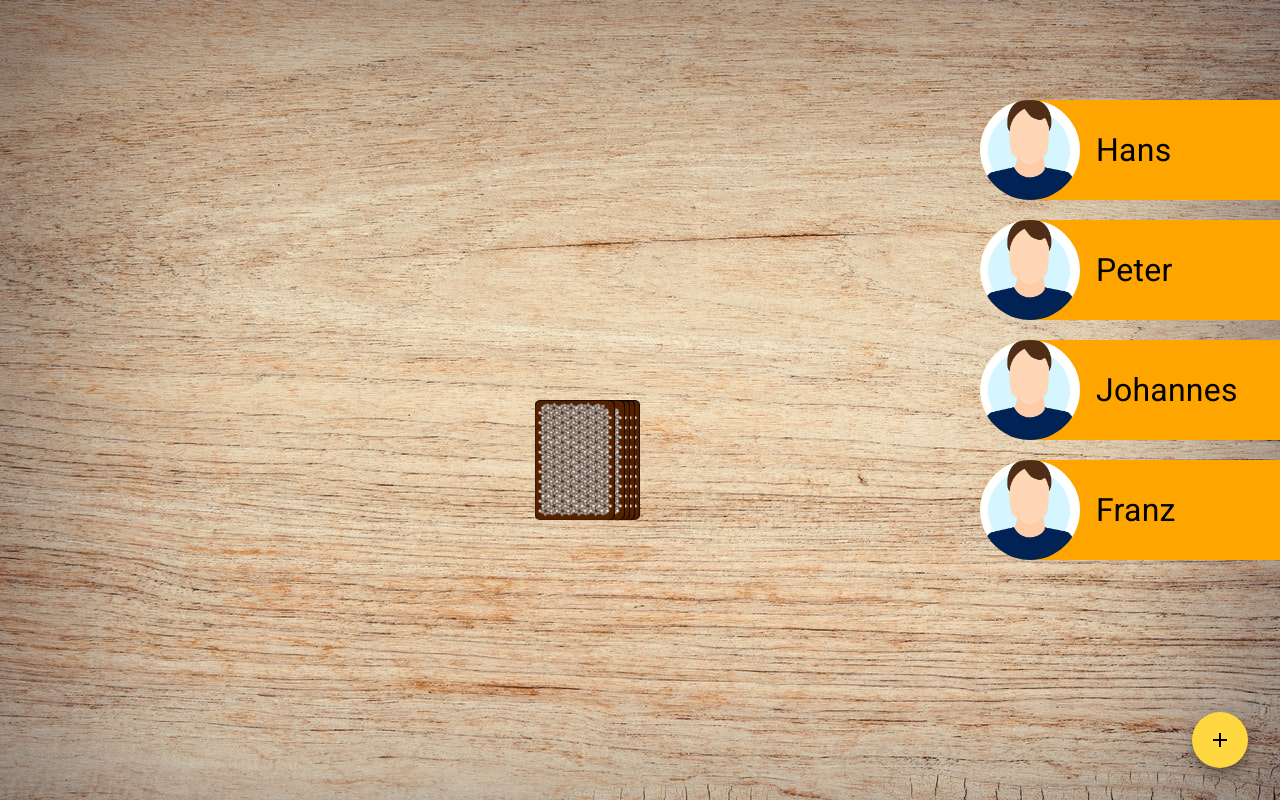
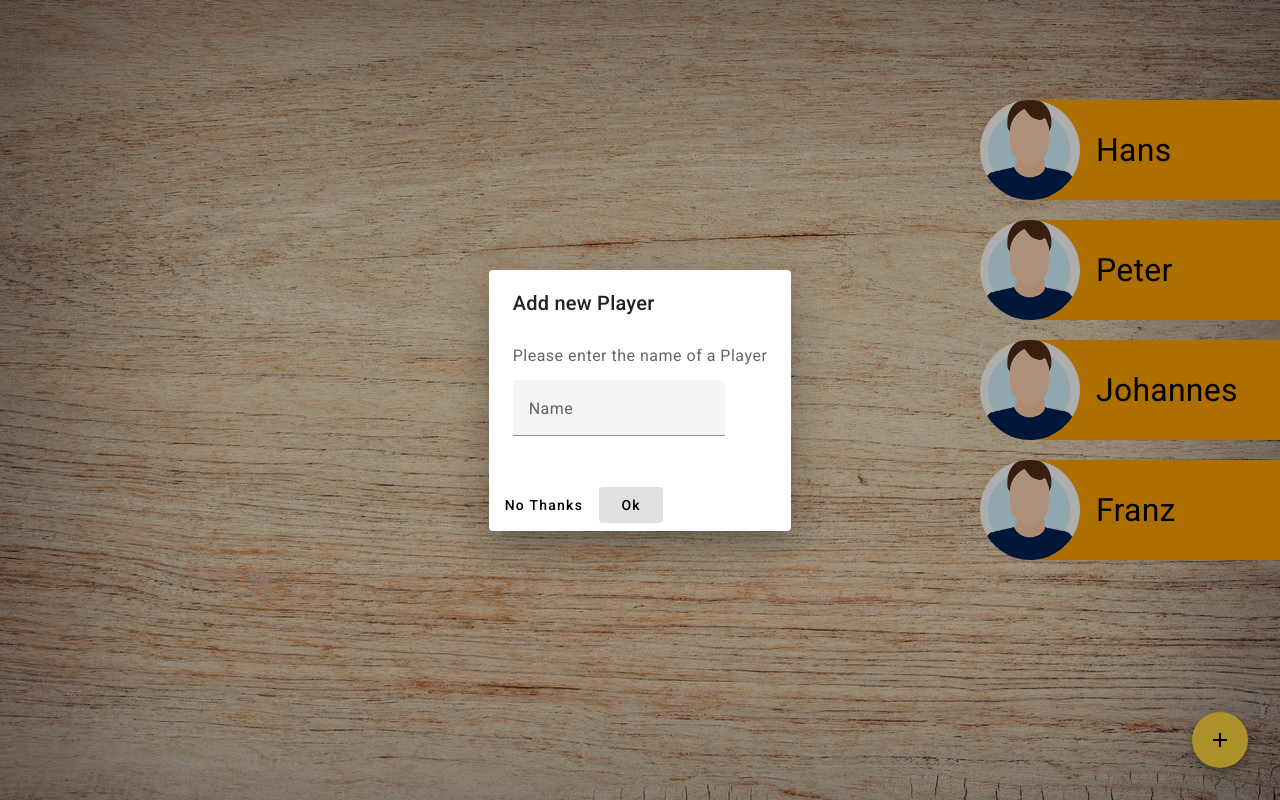
Before and after one commit to hanbit10/developerakademie-ring-of-fire, an Angular app: page /game in a window 1280 px wide. Both pictures are taken after a click on the button "add". Built offline with nearby package versions, Linux system fonts and the light colour scheme.

Commit message:
update dialog

```diff
--- /dev/null
+++ b/src/app/dialog-add-player/dialog-add-player.component.html
@@ -0,0 +1,12 @@
+<h2 mat-dialog-title>Add new Player</h2>
+<mat-dialog-content>
+  <p>Please enter the name of a Player</p>
+  <mat-form-field>
+    <mat-label>Name</mat-label>
+    <input matInput [(ngModel)]="name" />
+  </mat-form-field>
+</mat-dialog-content>
+<mat-dialog-actions>
+  <button mat-button (click)="onNoClick()">No Thanks</button>
+  <button mat-button [mat-dialog-close]="animal()" cdkFocusInitial>Ok</button>
+</mat-dialog-actions>
--- /dev/null
+++ b/src/app/dialog-add-player/dialog-add-player.component.ts
@@ -0,0 +1,38 @@
+import { Component, inject, model, OnInit, signal } from '@angular/core';
+import { CommonModule } from '@angular/common';
+
+import { PlayerComponent } from '../player/player.component';
+import { MatButtonModule } from '@angular/material/button';
+import { MatIconModule } from '@angular/material/icon';
+import { MatInputModule } from '@angular/material/input';
+import { MatDialog, MatDialogModule } from '@angular/material/dialog';
+import { MatFormFieldModule } from '@angular/material/form-field';
+import { FormsModule } from '@angular/forms';
+
+@Component({
+  selector: 'app-dialog-add-player',
+  standalone: true,
+  imports: [
+    CommonModule,
+    MatButtonModule,
+    MatDialogModule,
+    MatIconModule,
+    MatFormFieldModule,
+    MatInputModule,
+    FormsModule,
+  ],
+  templateUrl: './dialog-add-player.component.html',
+  styleUrl: './dialog-add-player.component.scss',
+})
+export class DialogAddPlayerComponent implements OnInit {
+  animal(): any {
+    // throw new Error('Method not implemented.');
+  }
+  onNoClick() {
+    // throw new Error('Method not implemented.');
+  }
+  name: any;
+  ngOnInit(): void {
+    // throw new Error('Method not implemented.');
+  }
+}
--- a/src/app/game/game.component.html
+++ b/src/app/game/game.component.html
@@ -45,6 +45,6 @@
   </div>
 </div>
 
-<button mat-fab class="btn-add">
+<button mat-fab class="btn-add" (click)="openDialog()">
   <mat-icon>add</mat-icon>
 </button>
--- a/src/app/game/game.component.ts
+++ b/src/app/game/game.component.ts
@@ -1,14 +1,23 @@
-import { Component, OnInit } from '@angular/core';
+import { Component, inject, model, OnInit, signal } from '@angular/core';
 import { CommonModule } from '@angular/common';
 import { Game } from '../../models/game';
 import { PlayerComponent } from '../player/player.component';
 import { MatButtonModule } from '@angular/material/button';
 import { MatIconModule } from '@angular/material/icon';
+import { MatDialog } from '@angular/material/dialog';
+import { FormsModule } from '@angular/forms';
+import { DialogAddPlayerComponent } from '../dialog-add-player/dialog-add-player.component';
 
 @Component({
   selector: 'app-game',
   standalone: true,
-  imports: [CommonModule, PlayerComponent, MatButtonModule, MatIconModule],
+  imports: [
+    CommonModule,
+    PlayerComponent,
+    MatButtonModule,
+    MatIconModule,
+    FormsModule,
+  ],
   templateUrl: './game.component.html',
   styleUrl: './game.component.scss',
 })
@@ -16,6 +25,10 @@
   pickCardAnimation = false;
   currentCard: string = '';
   game!: Game;
+
+  readonly animal = signal('');
+  readonly name = model('');
+  readonly dialog = inject(MatDialog);
 
   constructor() {}
   ngOnInit(): void {
@@ -38,4 +51,12 @@
       }, 1000);
     }
   }
+
+  openDialog(): void {
+    const dialogRef = this.dialog.open(DialogAddPlayerComponent);
+
+    dialogRef.afterClosed().subscribe((result) => {
+      console.log('The dialog was closed');
+    });
+  }
 }
```
Also changed, not shown: src/app/dialog-add-player/dialog-add-player.component.scss (added), 1 other file (tests, documents, lock files or other folders).
